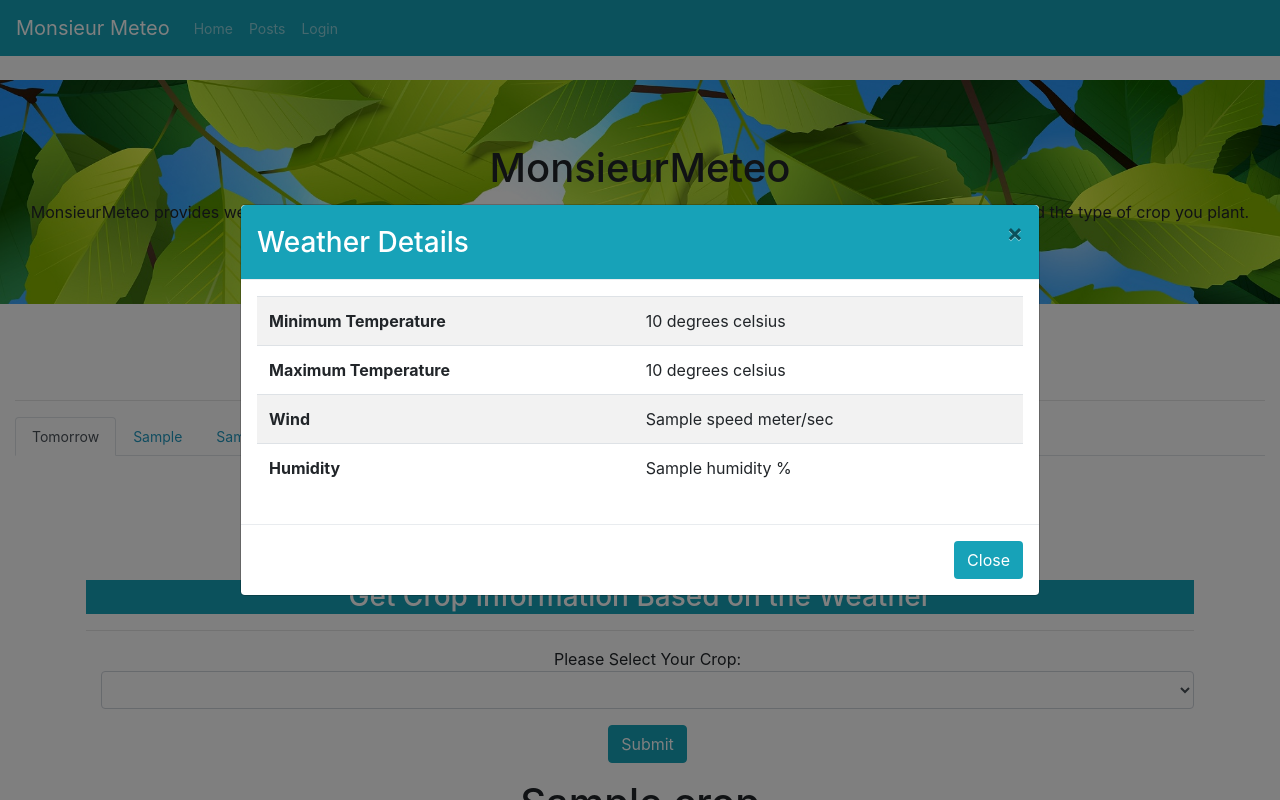
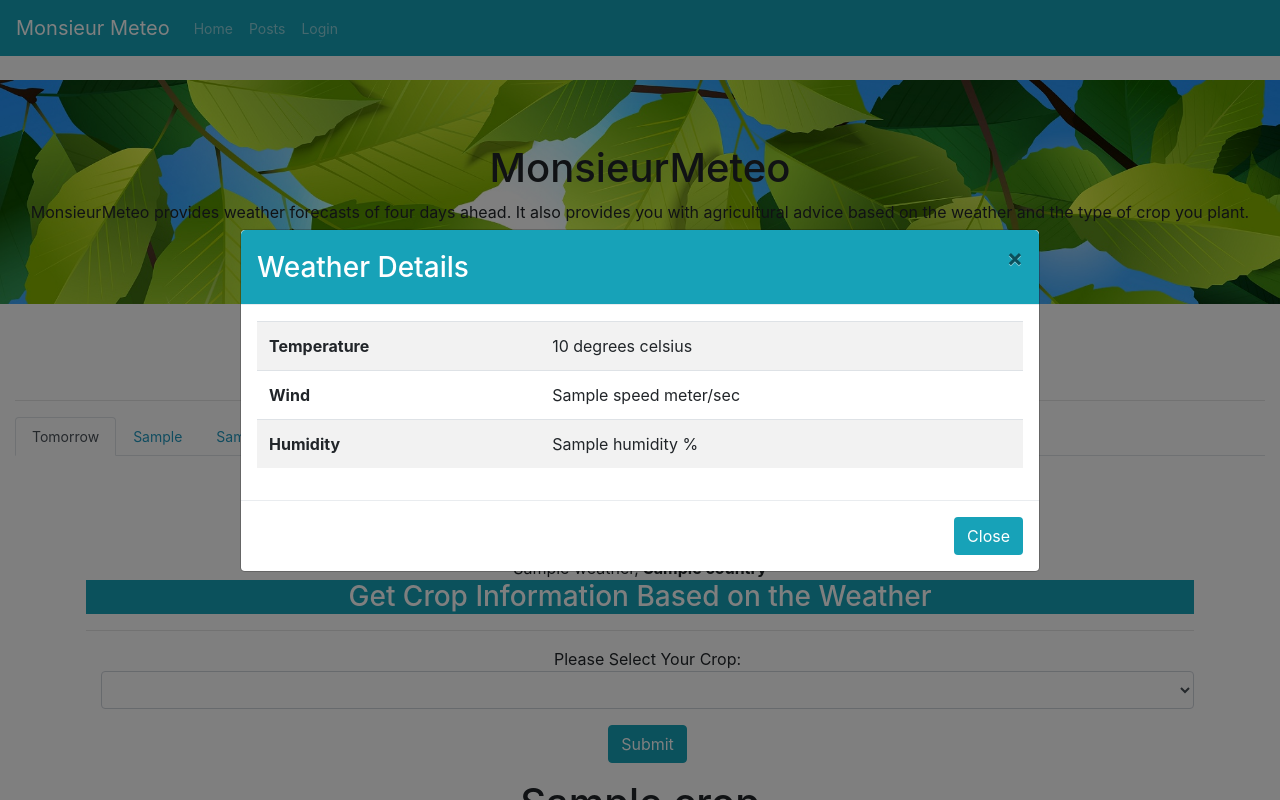
Before and after one commit to armydah30/monsieurmeteo, a Flask app: template templates/home.html in a window 1280 px wide, after a click that opens the changed part. Run offline with Flask 2, Linux system fonts and the light colour scheme; the template is opened without the code that fills it: most values are stand-ins (such as "Sample title", 1, 10 or a date in 2020); some libraries are stand-ins or nearby versions.

Commit message:
UI updates

```diff
--- a/static/css/style.css
+++ b/static/css/style.css
@@ -27,8 +27,7 @@
 }
 
 .list-group-item{
-  /* border-style: solid;
-  border-color: black; */
+
 }
 
 .mydrop{
--- a/templates/home.html
+++ b/templates/home.html
@@ -24,7 +24,7 @@
             <a class="nav-link" id="day-3" data-toggle="tab" href="#forecast3" role="tab" aria-controls="contact" aria-selected="false">{{context['weather'][3].dt}}</a>
             </li>
             <li class="nav-item">
-            <a class="nav-link" id="day-4" data-toggle="tab" href="#forecast4" role="tab" aria-controls="contact" aria-selected="false">{{context['weather'][4].dt}}</a>
+            <a class="nav-link" id="day-4" data-toggle="tab" href="#forecast4" role="tab" aria-controls="contact" aria-selected="false">Thursday</a>
             </li>
           </ul>
           <div class="tab-content message" id="myTabContent">
@@ -647,12 +664,8 @@
           <table class="table table-striped" id = "weather1">
            <tbody>
              <tr>
-               <th scope="row">Minimum Temperature</th>
-               <td>{{context['weather'][1]['main'].temp_min}} degrees celsius</td>
-             </tr>
-             <tr>
-               <th scope="row">Maximum Temperature</th>
-               <td>{{context['weather'][1]['main'].temp_max}} degrees celsius</td>
+               <th scope="row">Temperature</th>
+               <td>{{context['weather'][1]['main'].temp}} degrees celsius</td>
              </tr>
              <tr>
                <th scope="row">Wind</th>
@@ -685,12 +698,8 @@
              <table class="table table-striped" id = "farmer_update_table">
                <tbody>
                  <tr>
-                   <th scope="row">Minimum Temperature</th>
-                   <td>{{context['weather'][2]['main'].temp_min}} degrees celsius</td>
-                 </tr>
-                 <tr>
-                   <th scope="row">Maximum Temperature</th>
-                   <td>{{context['weather'][2]['main'].temp_max}} degrees celsius</td>
+                   <th scope="row">Temperature</th>
+                   <td>{{context['weather'][2]['main'].temp}} degrees celsius</td>
                  </tr>
                  <tr>
                    <th scope="row">Wind</th>
@@ -723,12 +732,8 @@
           <table class="table table-striped" id = "farmer_update_table">
             <tbody>
               <tr>
-                <th scope="row">Minimum Temperature</th>
-                <td>{{context['weather'][3]['main'].temp_min}} degrees celsius</td>
-              </tr>
-              <tr>
-                <th scope="row">Maximum Temperature</th>
-                <td>{{context['weather'][3]['main'].temp_max}} degrees celsius</td>
+                <th scope="row">Temperature</th>
+                <td>{{context['weather'][3]['main'].temp}} degrees celsius</td>
               </tr>
               <tr>
                 <th scope="row">Wind</th>
@@ -761,12 +766,8 @@
           <table class="table table-striped" id = "farmer_update_table">
             <tbody>
               <tr>
-                <th scope="row">Minimum Temperature</th>
-                <td>{{context['weather'][4]['main'].temp_min}} degrees celsius</td>
-              </tr>
-              <tr>
-                <th scope="row">Maximum Temperature</th>
-                <td>{{context['weather'][4]['main'].temp_max}} degrees celsius</td>
+                <th scope="row">Temperature</th>
+                <td>{{context['weather'][4]['main'].temp}} degrees celsius</td>
               </tr>
               <tr>
                 <th scope="row">Wind</th>
--- a/templates/posts.html
+++ b/templates/posts.html
@@ -5,7 +5,7 @@
   <h1>Posts</h1>
   <ul class="list-group">
    {% for post in posts %}
-      <li class="list-group-item"> <a href="post/{{post.id}}"> {{post.title}}</li>
+      <li class="list-group-item"> <a href="post/{{post.id}}" class = "text-info"> {{post.title}}</li>
    {% endfor %}
   </ul>
 </div>
```
Also changed, not shown: other parts of templates/home.html (+26 -9 lines), mrmeteo2.db.
